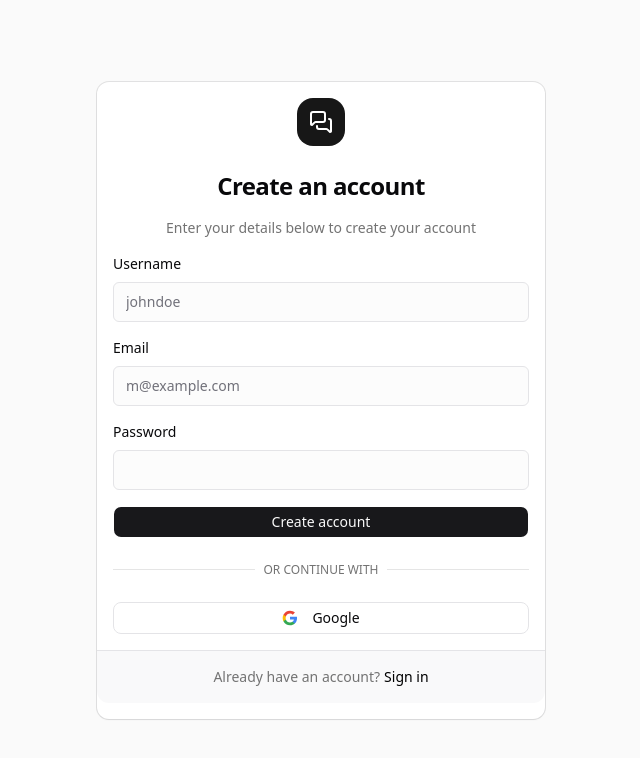
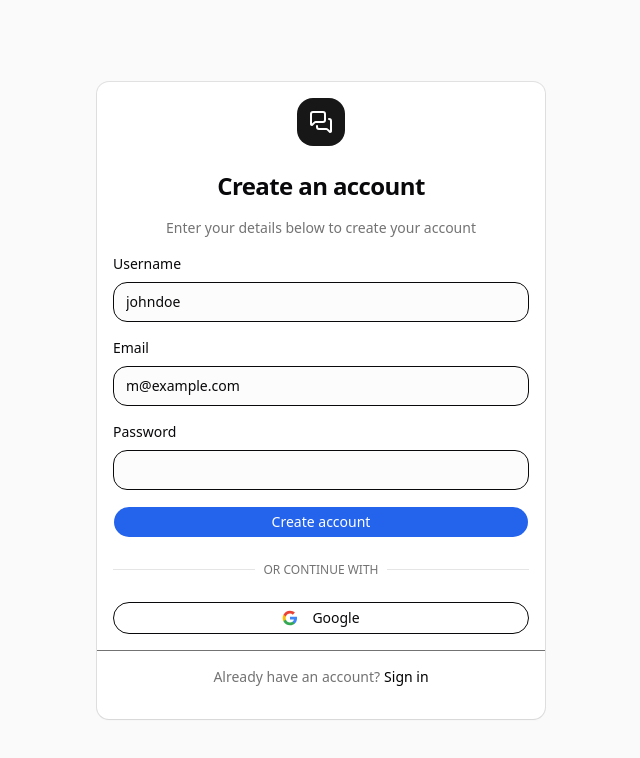
Before and after one commit to armanhossenjoy/messenger-clone, a Next.js app: page /signup in a window 1280 px wide. Shown: the top 758 px of the page, without its empty margins (319-959 px from the left). Built offline with nearby package versions, Linux system fonts and the light colour scheme.

Commit message:
feat: enhance UI/UX with Framer Motion, premium styles, and animations

```diff
--- a/package.json
+++ b/package.json
@@ -14,6 +14,8 @@
     "@supabase/supabase-js": "^2.99.2",
     "class-variance-authority": "^0.7.1",
     "clsx": "^2.1.1",
+    "date-fns": "^4.1.0",
+    "framer-motion": "^12.38.0",
     "lucide-react": "^0.577.0",
     "next": "14.2.15",
     "next-themes": "^0.4.6",
--- a/src/app/(main)/discover/client.tsx
+++ b/src/app/(main)/discover/client.tsx
@@ -9,6 +9,7 @@ import { Search, UserPlus, Check, X, Clock, ChevronLeft, Ban } from "lucide-reac
 import { toast } from "sonner";
 import { useRouter } from "next/navigation";
 import { Card } from "@/components/ui/card";
+import { motion, AnimatePresence } from "framer-motion";
 import Link from "next/link";
 
 type Profile = {
@@ -242,12 +243,19 @@ export default function DiscoverClient({
             {results.length === 0 && query && !loading && (
               <p className="text-neutral-500 text-sm">No users found.</p>
             )}
-            {results.map(profile => {
+            <AnimatePresence>
+              {results.map((profile, index) => {
                 const isFriend = friendIds.has(profile.id);
                 const isSent = sentRequestIds.has(profile.id);
 
                 return (
-                <Card key={profile.id} className="p-4 flex items-center justify-between border-neutral-200 shadow-sm transition-all hover:border-neutral-300">
+                  <motion.div
+                    key={profile.id}
+                    initial={{ opacity: 0, y: 10 }}
+                    animate={{ opacity: 1, y: 0 }}
+                    transition={{ delay: index * 0.05 }}
+                  >
+                    <Card className="p-4 flex items-center justify-between border-neutral-200/60 shadow-sm transition-all hover:border-blue-200 hover:shadow-md">
                       <div className="flex items-center gap-3">
                         <Avatar>
                           <AvatarImage src={profile.avatar_url || undefined} />
@@ -277,8 +285,10 @@ export default function DiscoverClient({
                         </Button>
                       )}
                     </Card>
+                  </motion.div>
                 );
               })}
+            </AnimatePresence>
           </div>
         </section>
 
--- a/src/app/globals.css
+++ b/src/app/globals.css
@@ -10,42 +10,35 @@
     --card-foreground: 240 10% 3.9%;
     --popover: 0 0% 100%;
     --popover-foreground: 240 10% 3.9%;
-    --primary: 240 5.9% 10%;
-    --primary-foreground: 0 0% 98%;
-    --secondary: 240 4.8% 95.9%;
-    --secondary-foreground: 240 5.9% 10%;
-    --muted: 240 4.8% 95.9%;
-    --muted-foreground: 240 3.8% 46.1%;
-    --accent: 240 4.8% 95.9%;
-    --accent-foreground: 240 5.9% 10%;
-    --destructive: 0 84.2% 60.2%;
-    --destructive-foreground: 0 0% 98%;
-    --border: 240 5.9% 90%;
-    --input: 240 5.9% 90%;
-    --ring: 240 5.9% 10%;
-    --radius: 0.5rem;
+    --primary: 221 83% 53%;
+    --primary-foreground: 0 0% 100%;
+    --radius: 1rem;
   }
 
-  .dark {
-    --background: 240 10% 3.9%;
-    --foreground: 0 0% 98%;
-    --card: 240 10% 3.9%;
-    --card-foreground: 0 0% 98%;
-    --popover: 240 10% 3.9%;
-    --popover-foreground: 0 0% 98%;
-    --primary: 0 0% 98%;
-    --primary-foreground: 240 5.9% 10%;
-    --secondary: 240 3.7% 15.9%;
-    --secondary-foreground: 0 0% 98%;
-    --muted: 240 3.7% 15.9%;
-    --muted-foreground: 240 5% 64.9%;
-    --accent: 240 3.7% 15.9%;
-    --accent-foreground: 0 0% 98%;
-    --destructive: 0 62.8% 30.6%;
-    --destructive-foreground: 0 0% 98%;
-    --border: 240 3.7% 15.9%;
-    --input: 240 3.7% 15.9%;
-    --ring: 240 4.9% 83.9%;
+  /* ... rest of base ... */
+}
+
+@layer utilities {
+  .glass {
+    @apply bg-white/80 backdrop-blur-md border-white/20;
+  }
+
+  .animate-pulse-subtle {
+    animation: pulse-subtle 2s cubic-bezier(0.4, 0, 0.6, 1) infinite;
+  }
+
+  @keyframes pulse-subtle {
+    0%, 100% { opacity: 1; transform: scale(1); }
+    50% { opacity: 0.8; transform: scale(0.95); }
+  }
+
+  .message-in {
+    animation: message-in 0.2s ease-out forwards;
+  }
+
+  @keyframes message-in {
+    from { opacity: 0; transform: translateY(10px) scale(0.95); }
+    to { opacity: 1; transform: translateY(0) scale(1); }
   }
 }
 
@@ -54,6 +47,6 @@
     @apply border-border;
   }
   body {
-    @apply bg-background text-foreground;
+    @apply bg-neutral-50/50 text-foreground selection:bg-blue-100;
   }
 }
--- a/src/components/layout/FriendList.tsx
+++ b/src/components/layout/FriendList.tsx
@@ -7,6 +7,7 @@ import { MessageCircle } from "lucide-react";
 import Link from "next/link";
 import { clsx } from "clsx";
 import { usePathname } from "next/navigation";
+import { motion, AnimatePresence } from "framer-motion";
 
 type Friend = {
   id: string;
@@ -133,30 +134,39 @@ export function FriendList({
 
   return (
     <div className="divide-y divide-neutral-100 px-2 py-2">
-      {friends.map((friend) => (
+      <AnimatePresence>
+        {friends.map((friend, index) => (
+          <motion.div
+            key={friend.id}
+            initial={{ opacity: 0, x: -10 }}
+            animate={{ opacity: 1, x: 0 }}
+            transition={{ delay: index * 0.05 }}
+          >
             <Link
-          key={friend.id}
               href={`/chat/${friend.id}`}
               className={clsx(
-            "flex items-center gap-3 p-3 rounded-xl transition-colors",
-            pathname === `/chat/${friend.id}` ? "bg-neutral-100" : "hover:bg-neutral-50"
+                "flex items-center gap-3 p-3 rounded-xl transition-all duration-200 group",
+                pathname === `/chat/${friend.id}` ? "bg-blue-50/50" : "hover:bg-neutral-50"
               )}
             >
               <div className="relative">
-            <Avatar className="w-12 h-12 border border-neutral-100">
+                <Avatar className="w-12 h-12 border border-neutral-100 group-hover:scale-105 transition-transform">
                   <AvatarImage src={friend.avatar_url || undefined} />
                   <AvatarFallback className="bg-neutral-100 text-neutral-600">
                     {friend.username?.charAt(0).toUpperCase()}
                   </AvatarFallback>
                 </Avatar>
                 <div className={clsx(
-              "absolute bottom-0.5 right-0.5 w-3 h-3 border-2 border-white rounded-full",
-              onlineUsers.has(friend.id) ? "bg-green-500" : "bg-neutral-300"
+                  "absolute bottom-0.5 right-0.5 w-3.5 h-3.5 border-2 border-white rounded-full transition-colors",
+                  onlineUsers.has(friend.id) ? "bg-green-500 animate-pulse-subtle" : "bg-neutral-300"
                 )}></div>
               </div>
               <div className="flex-1 min-w-0">
                 <div className="flex items-center justify-between mb-1">
-              <p className="font-semibold text-sm text-neutral-900 truncate">
+                  <p className={clsx(
+                    "font-semibold text-sm truncate transition-colors",
+                    pathname === `/chat/${friend.id}` ? "text-blue-600" : "text-neutral-900"
+                  )}>
                     {friend.username}
                   </p>
                 </div>
@@ -165,7 +175,9 @@ export function FriendList({
                 </p>
               </div>
             </Link>
+          </motion.div>
         ))}
+      </AnimatePresence>
     </div>
   );
 }
--- a/src/components/layout/MainResponsiveLayout.tsx
+++ b/src/components/layout/MainResponsiveLayout.tsx
@@ -2,6 +2,7 @@
 
 import { usePathname } from "next/navigation";
 import { cn } from "@/lib/utils";
+import { motion, AnimatePresence } from "framer-motion";
 
 export function MainResponsiveLayout({
   sidebar,
@@ -26,13 +27,22 @@ export function MainResponsiveLayout({
       </aside>
 
       {/* Main Content Container */}
-      <main className={cn(
-        "flex-1 flex flex-col bg-neutral-50/50 relative h-full",
-        // On mobile: hide if we are in the "friend list" view (the home page).
-        !isChatPage && !isDiscoverPage ? "hidden md:flex" : "flex"
-      )}>
-        {children}
-      </main>
+      <AnimatePresence mode="wait">
+        <motion.main
+          key={pathname}
+          initial={{ opacity: 0, x: 10 }}
+          animate={{ opacity: 1, x: 0 }}
+          exit={{ opacity: 0, x: -10 }}
+          transition={{ duration: 0.2, ease: "easeOut" }}
+          className={cn(
+            "flex-1 flex flex-col bg-neutral-50/50 relative h-full",
+            // On mobile: hide if we are in the "friend list" view (the home page).
+            !isChatPage && !isDiscoverPage ? "hidden md:flex" : "flex"
+          )}
+        >
+          {children}
+        </motion.main>
+      </AnimatePresence>
     </div>
   );
 }
```
Also changed, not shown: src/app/(main)/chat/[id]/chat-client.tsx (+27 -11 lines), 1 other file (tests, documents, lock files or other folders). Lines whose indentation alone changed are shown as unchanged.
